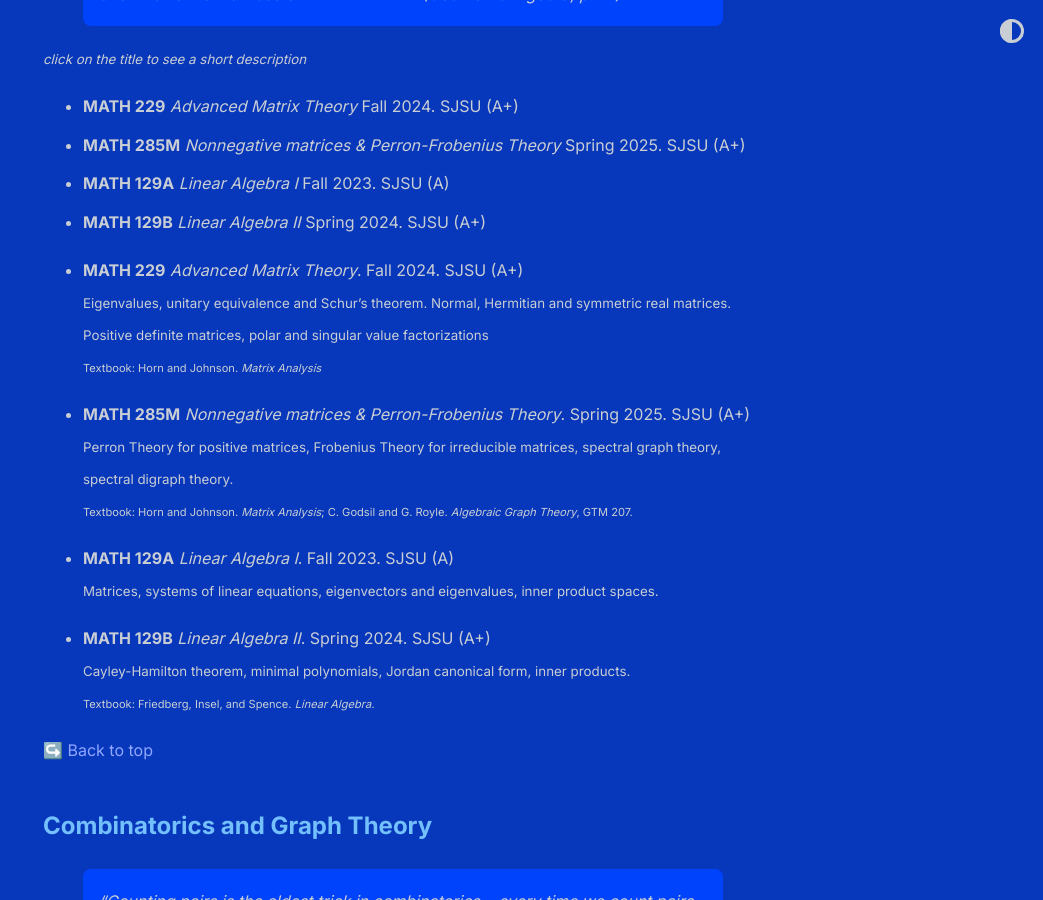
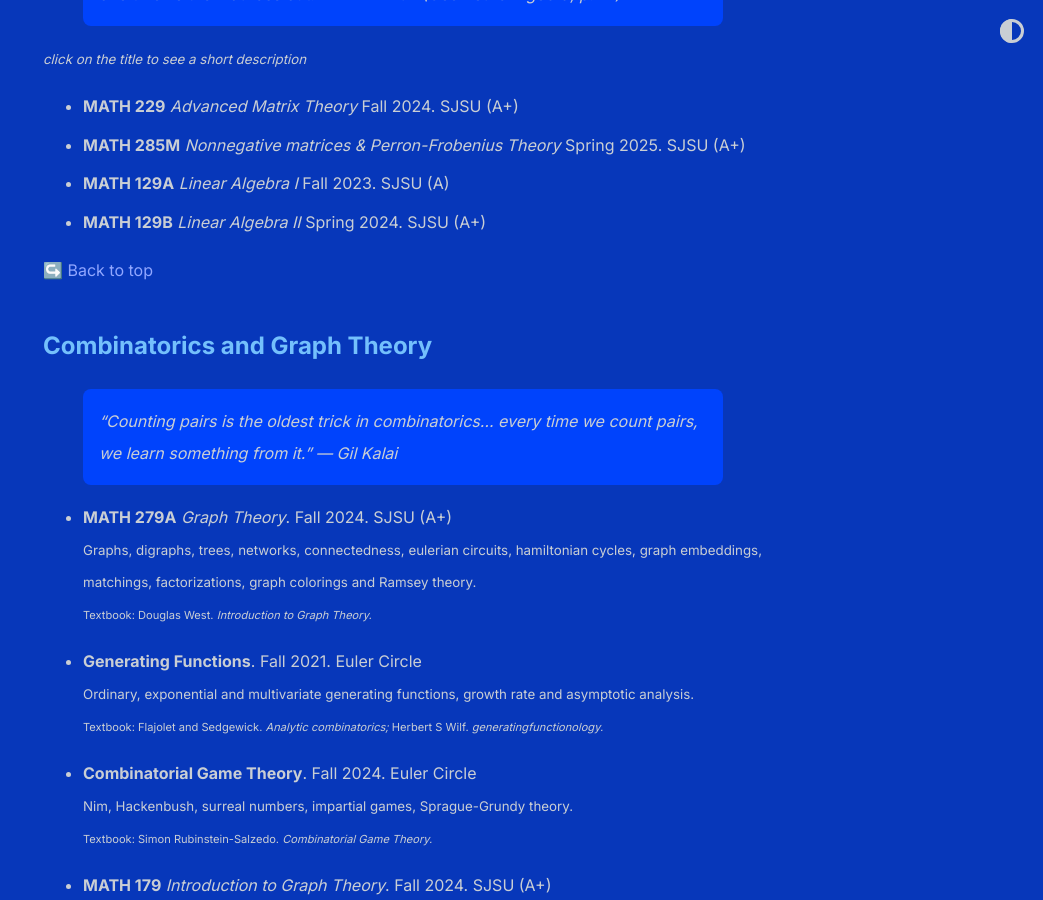
Before and after one commit to shihankanungo/shihankanungo.github.io, a Jekyll site: the page built from courses.md, in a window 1280 px wide and 900 px high, scrolled down 4084 px. Shown: the whole window, without its empty margins (237-1280 px from the left). Built offline with Jekyll 4.4.1, drawn with Linux system fonts in a browser that asks for light colours.

Commit message:
Update courses.md

```diff
--- a/courses.md
+++ b/courses.md
@@ -223,21 +223,6 @@ I haven't taken a formal course in representation theory, but I gained substanti
 </details></li>
 </ul>
 
-- **MATH 229** *Advanced Matrix Theory*. Fall 2024. SJSU (A+)<br>
-  <small>Eigenvalues, unitary equivalence and Schur’s theorem. Normal, Hermitian and symmetric real matrices. Positive definite matrices, polar and singular value factorizations</small> <br>
-  <small><small>Textbook: Horn and Johnson. <i>Matrix Analysis</i></small></small>
-
-- **MATH 285M** *Nonnegative matrices & Perron-Frobenius Theory*. Spring 2025. SJSU (A+)<br>
-  <small>Perron Theory for positive matrices, Frobenius Theory for irreducible matrices, spectral graph theory, spectral digraph theory.</small> <br>
-  <small><small>Textbook: Horn and Johnson. <i>Matrix Analysis</i>; C. Godsil and G. Royle. <i>Algebraic Graph Theory</i>, GTM 207.</small></small>
-
-- **MATH 129A** *Linear Algebra I*. Fall 2023. SJSU (A)<br>
-  <small>Matrices, systems of linear equations, eigenvectors and eigenvalues, inner product spaces.</small> <br>
-
-- **MATH 129B** *Linear Algebra II*. Spring 2024. SJSU (A+)<br>
-  <small>Cayley-Hamilton theorem, minimal polynomials, Jordan canonical form, inner products.</small> <br>
-  <small><small>Textbook: Friedberg, Insel, and Spence. <i>Linear Algebra.</i></small></small>
-
 <a href="https://shihankanungo.github.io/courses">↪️ Back to top</a>
 
 ## Combinatorics and Graph Theory
```
